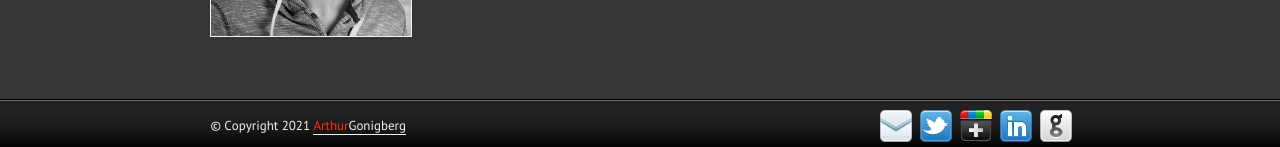
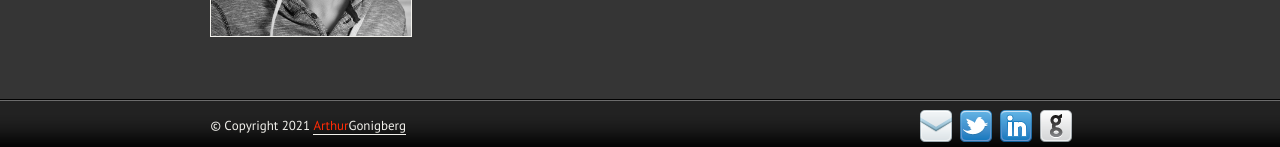
Before and after one commit to artgon/artgon.github.com, a Jekyll site: the page built from archive/index.html, in a window 1280 px wide. Shown: the part 1764-1911 px from the top of the page. Built offline with Jekyll 4.4.1, drawn with Linux system fonts in a browser that asks for light colours.

Commit message:
remove google plus

```diff
--- a/404.html
+++ b/404.html
@@ -76,7 +76,6 @@
         <ul>
           <li><a href="mailto:arthur@gonigberg.com"><img src="/images/email.png" alt="Email" height="32" width="32"/></a></li>
           <li><a href="http://twitter.com/agonigberg"><img src="/images/twitter.png" alt="Twitter" height="32" width="32"/></a></li>
-          <li><a href="https://plus.google.com/106096806381566966975/posts"><img src="/images/google.png" alt="Google Plus" height="32" width="32"/></a></li>
           <li><a href="http://linkedin.com/in/artgon"><img src="/images/linkedin.png" alt="LinkedIn" height="32" width="32"/></a></li>
           <li><a href="http://github.com/artgon"><img src="/images/github.png" alt="Github" height="32" width="32"/></a></li>
         </ul>
--- a/_layouts/default.html
+++ b/_layouts/default.html
@@ -19,7 +19,7 @@
     <link rel="stylesheet" href="/css/stylesheet.css" type="text/css" media="screen" />
     <link rel="stylesheet" href="/css/syntax.css" type="text/css" media="screen" />
     <link rel="alternate" type="application/atom+xml" title="Feed" href="{{ site.url}}/atom.xml" />
-    <link rel="author" href="https://plus.google.com/106096806381566966975" />
+    <link rel="author" href="http://twitter.com/agonigberg" />
 
     <meta name="viewport" content="width=device-width, initial-scale=1.0">
     <meta name="description" content="{{ page.meta-description }}" />
@@ -79,7 +79,6 @@
         <ul>
           <li><a href="mailto:arthur@gonigberg.com"><img src="/images/email.png" alt="Email" height="32" width="32"/></a></li>
           <li><a href="http://twitter.com/agonigberg"><img src="/images/twitter.png" alt="Twitter" height="32" width="32"/></a></li>
-          <li><a href="https://plus.google.com/106096806381566966975/posts"><img src="/images/google.png" alt="Google Plus" height="32" width="32"/></a></li>
           <li><a href="http://linkedin.com/in/artgon"><img src="/images/linkedin.png" alt="LinkedIn" height="32" width="32"/></a></li>
           <li><a href="http://github.com/artgon"><img src="/images/github.png" alt="Github" height="32" width="32"/></a></li>
         </ul>
```
